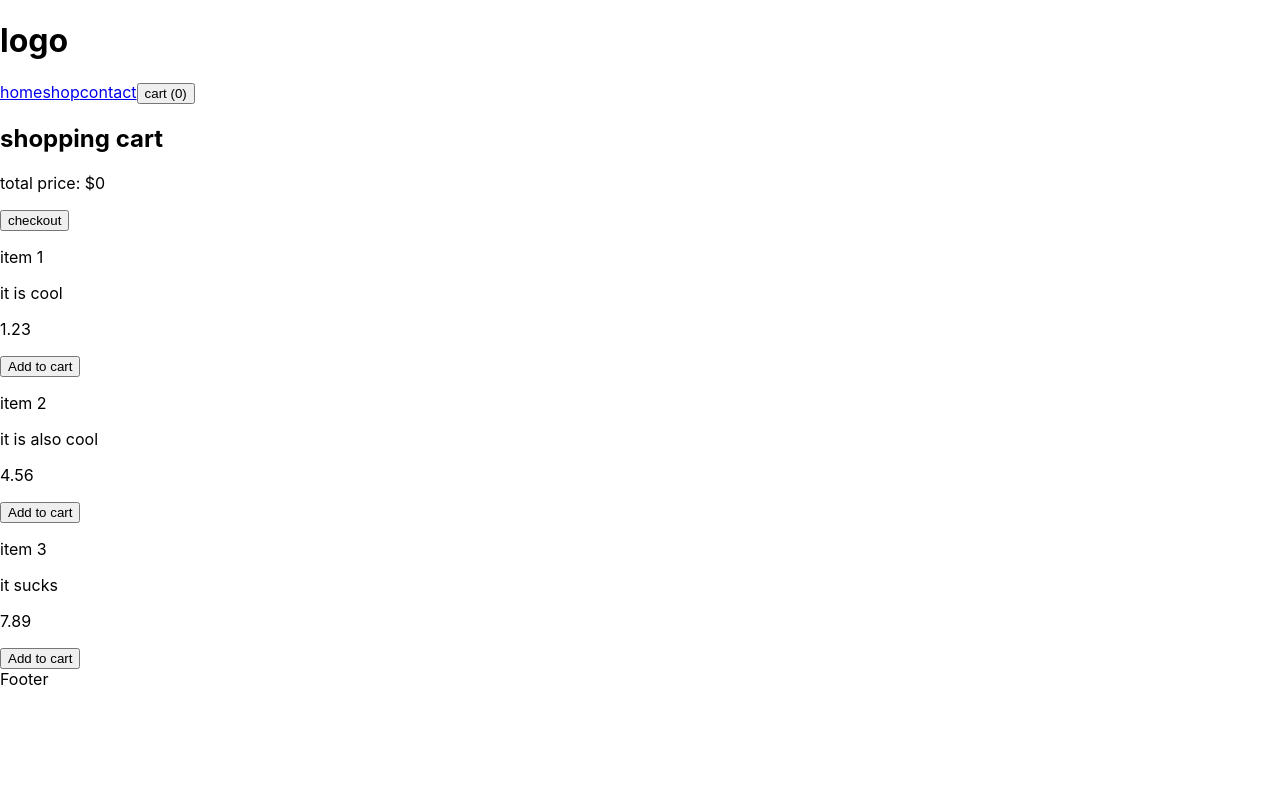
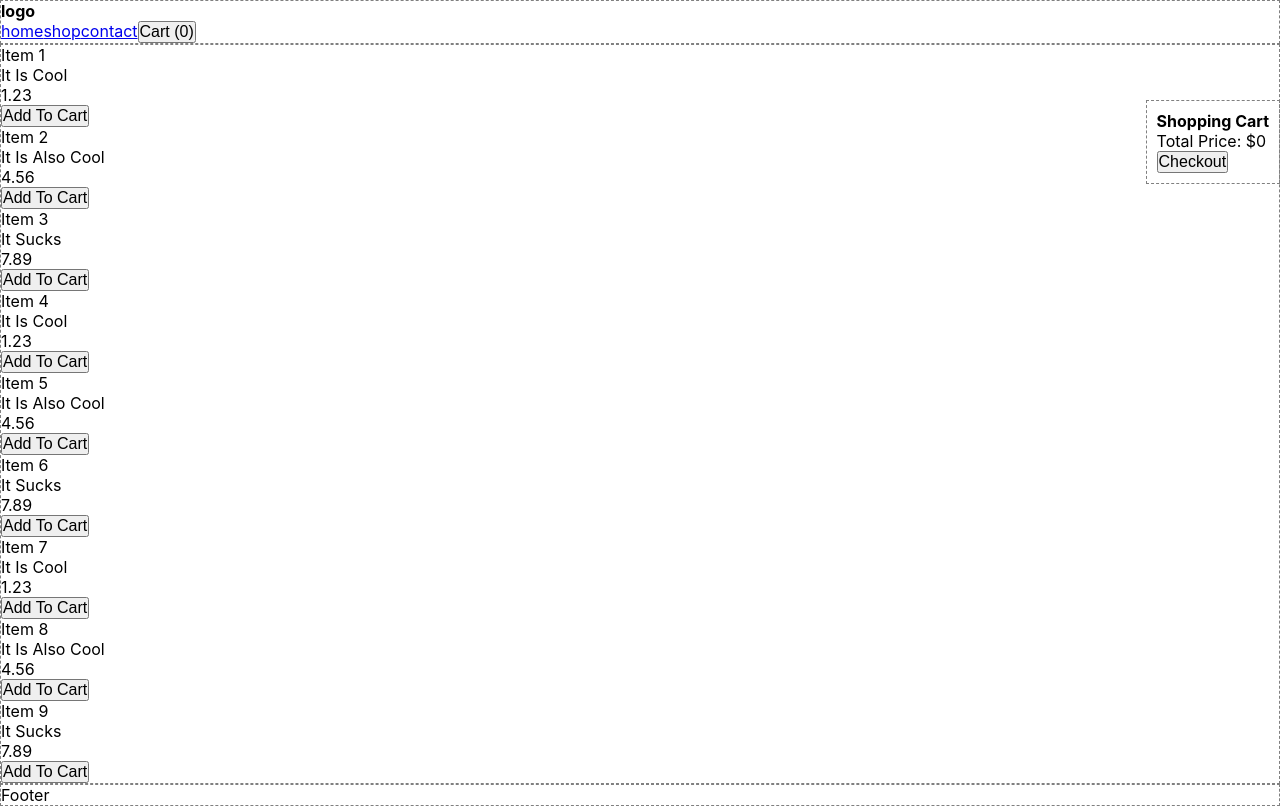
Before and after one commit to meuzishun/shopping-cart, a React (Create React App) app: page /shop in a window 1280 px wide. Built offline with nearby package versions, Linux system fonts and the light colour scheme.

Commit message:
Use grid for app layout

```diff
--- a/src/App.css
+++ /dev/null
@@ -1,38 +0,0 @@
-.App {
-  text-align: center;
-}
-
-.App-logo {
-  height: 40vmin;
-  pointer-events: none;
-}
-
-@media (prefers-reduced-motion: no-preference) {
-  .App-logo {
-    animation: App-logo-spin infinite 20s linear;
-  }
-}
-
-.App-header {
-  background-color: #282c34;
-  min-height: 100vh;
-  display: flex;
-  flex-direction: column;
-  align-items: center;
-  justify-content: center;
-  font-size: calc(10px + 2vmin);
-  color: white;
-}
-
-.App-link {
-  color: #61dafb;
-}
-
-@keyframes App-logo-spin {
-  from {
-    transform: rotate(0deg);
-  }
-  to {
-    transform: rotate(360deg);
-  }
-}
--- a/src/App.js
+++ b/src/App.js
@@ -8,7 +8,7 @@ import Home from './components/home/Home.js';
 import Shop from './components/shop/Shop.js';
 import Contact from './components/contact/Contact.js';
 import Footer from './components/footer/Footer.js';
-import './App.css';
+import styles from './App.module.css';
 
 //* Something strange is happening with uniqid() and setCartItems... the products need to be declared outside of the App.
 //TODO - try putting the products in a separate json file and see if fetch can be used to emulate querying a server.
@@ -27,6 +27,42 @@ const products = [
   },
   {
     name: 'item 3',
+    description: 'it sucks',
+    price: 7.89,
+    id: uniqid(),
+  },
+  {
+    name: 'item 4',
+    description: 'it is cool',
+    price: 1.23,
+    id: uniqid(),
+  },
+  {
+    name: 'item 5',
+    description: 'it is also cool',
+    price: 4.56,
+    id: uniqid(),
+  },
+  {
+    name: 'item 6',
+    description: 'it sucks',
+    price: 7.89,
+    id: uniqid(),
+  },
+  {
+    name: 'item 7',
+    description: 'it is cool',
+    price: 1.23,
+    id: uniqid(),
+  },
+  {
+    name: 'item 8',
+    description: 'it is also cool',
+    price: 4.56,
+    id: uniqid(),
+  },
+  {
+    name: 'item 9',
     description: 'it sucks',
     price: 7.89,
     id: uniqid(),
@@ -78,7 +114,6 @@ function App() {
     setCartItems([]);
   };
 
-  //TODO - create total cost state
   const getTotalPrice = () => {
     return cartItems.reduce(
       (prev, curr) =>
@@ -92,7 +127,7 @@ function App() {
   };
 
   return (
-    <div>
+    <div className={styles.container}>
       <BrowserRouter>
         <Header itemCount={getTotalItemCount()} />
         <Cart
--- /dev/null
+++ b/src/App.module.css
@@ -0,0 +1,12 @@
+.container {
+  min-height: 100vh;
+  display: grid;
+  grid-template-rows: max-content 1fr max-content;
+  position: relative;
+}
+
+.container > * {
+  border: 1px dashed grey;
+}
+
+/*TODO - pick up with positioning the main components... main content should take up at least the leftover from header and footer.*/
--- a/src/components/cart/Cart.js
+++ b/src/components/cart/Cart.js
@@ -1,13 +1,16 @@
 import React from 'react';
 import CartItem from '../cartItem/CartItem';
+import styles from './Cart.module.css';
 
 function Cart(props) {
   const { cartItems, editItemQuantity, totalPrice, checkout } = props;
 
   return (
-    <div>
+    <div className={styles.cart}>
       {/* {console.log('cart rendered...')} */}
       <h2>shopping cart</h2>
+      {/* <div className={styles.items}> */}
+      {/*TODO - this encap breaks the func */}
       {cartItems.map((item) => (
         <CartItem
           key={item.id}
@@ -15,6 +18,7 @@ function Cart(props) {
           editItemQuantity={editItemQuantity}
         />
       ))}
+      {/* </div> */}
       <p>total price: ${totalPrice}</p>
       <button onClick={checkout}>checkout</button>
       {console.log('Cart has rendered...')}
--- /dev/null
+++ b/src/components/cart/Cart.module.css
@@ -0,0 +1,19 @@
+.cart {
+  /* display: none; */
+  position: fixed;
+  right: 0;
+  top: 100px;
+  border: 1px solid black;
+  padding: 10px;
+}
+
+h2,
+p,
+button {
+  text-transform: capitalize;
+}
+
+.items {
+  max-height: 300px;
+  overflow-y: scroll;
+}
--- a/src/index.css
+++ b/src/index.css
@@ -1,13 +1,12 @@
+* {
+  margin: 0;
+  padding: 0;
+  box-sizing: border-box;
+  font-size: 16px;
+}
+
 body {
-  margin: 0;
   font-family: -apple-system, BlinkMacSystemFont, 'Segoe UI', 'Roboto', 'Oxygen',
     'Ubuntu', 'Cantarell', 'Fira Sans', 'Droid Sans', 'Helvetica Neue',
     sans-serif;
-  -webkit-font-smoothing: antialiased;
-  -moz-osx-font-smoothing: grayscale;
 }
-
-code {
-  font-family: source-code-pro, Menlo, Monaco, Consolas, 'Courier New',
-    monospace;
-}
```
Also changed, not shown: src/components/cart/Cart.css (deleted).
